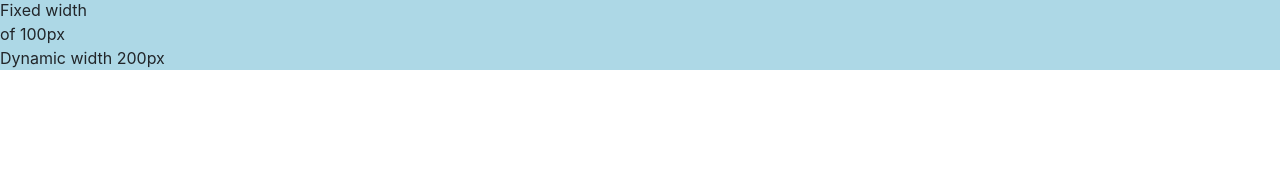
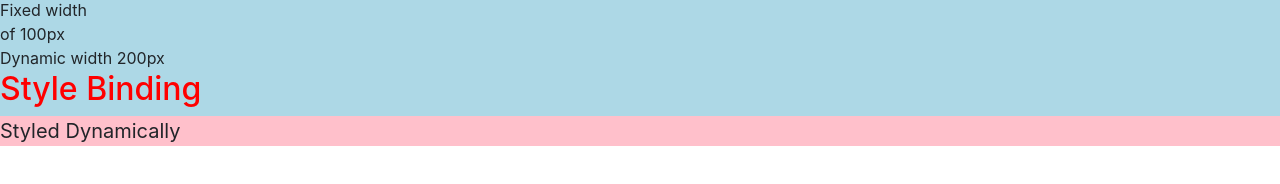
Before and after one commit to nkchakradhari780/First-Angular-app, an Angular app: page / in a window 1280 px wide. Shown: the part 282-466 px from the top of the page. Built offline with nearby package versions, Linux system fonts and the light colour scheme.

Commit message:
implemented style binding

```diff
--- a/src/app/components/style-binding/style-binding.html
+++ b/src/app/components/style-binding/style-binding.html
@@ -3,5 +3,9 @@
 
     <div [style.width.px] = "100"> Fixed width of 100px</div>
 
-    <div [style.width.px] = "fontSize * 10"> Dynamic width {{fontSize * 10}}px</div>
+    <div [style.width.px] = "fontSize * 10 "> Dynamic width {{fontSize * 10}}px</div>
+
+    <h2 [style.color] = "hasError ? 'red': 'green'"> Style Binding </h2>
+
+    <div [ngStyle]="{'background-color': bgColor, 'font-size.px': fontSize}">Styled Dynamically</div>
 </div>
--- a/src/app/components/style-binding/style-binding.ts
+++ b/src/app/components/style-binding/style-binding.ts
@@ -1,12 +1,15 @@
+import { CommonModule } from '@angular/common';
 import { Component } from '@angular/core';
 
 @Component({
   selector: 'app-style-binding',
-  imports: [],
+  imports: [CommonModule],
   templateUrl: './style-binding.html',
   styleUrl: './style-binding.css'
 })
 export class StyleBinding {
    fontSize = 20;
    color = 'blue';
+   hasError = true ;
+   bgColor = 'pink';
 }
```
